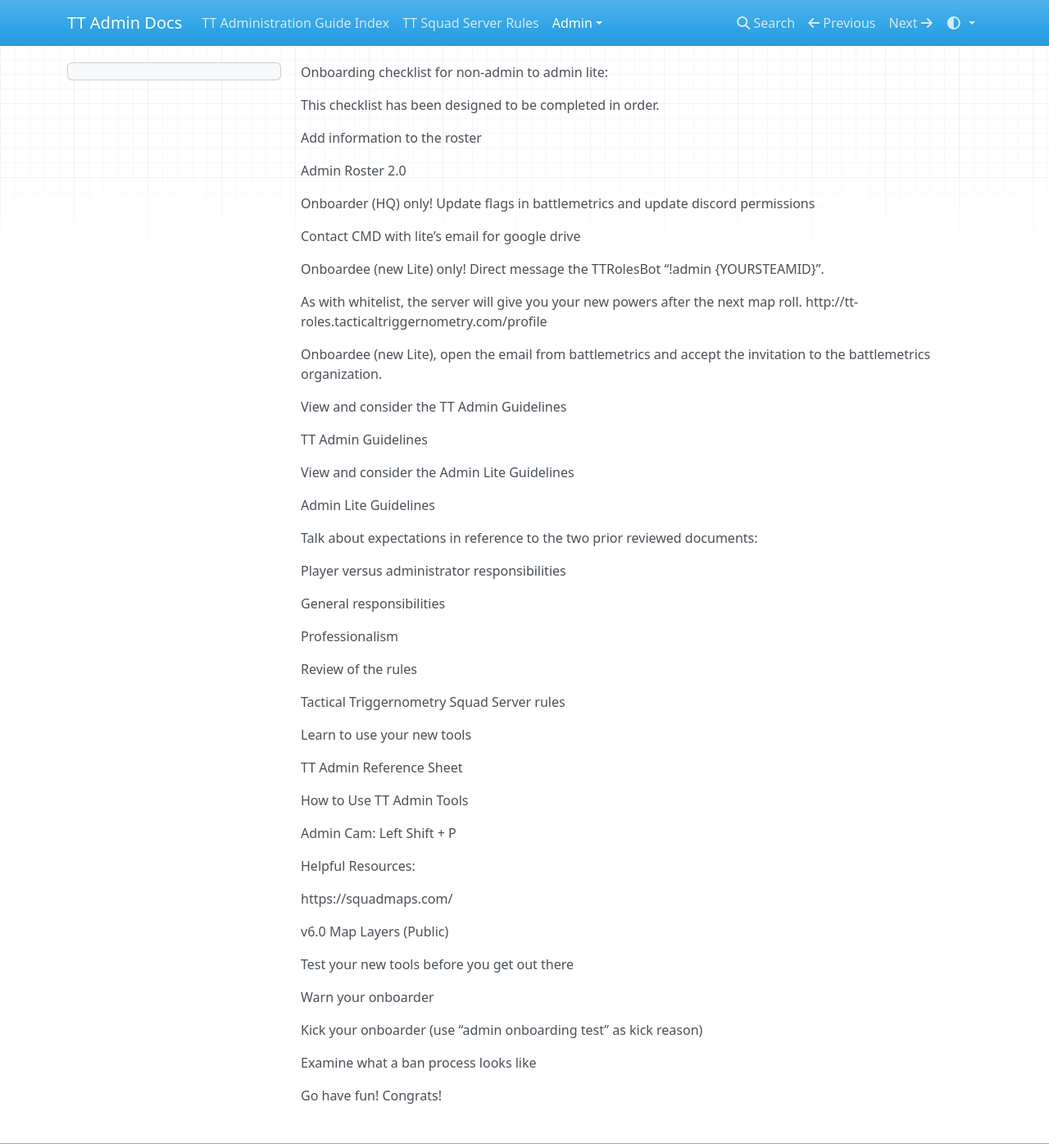
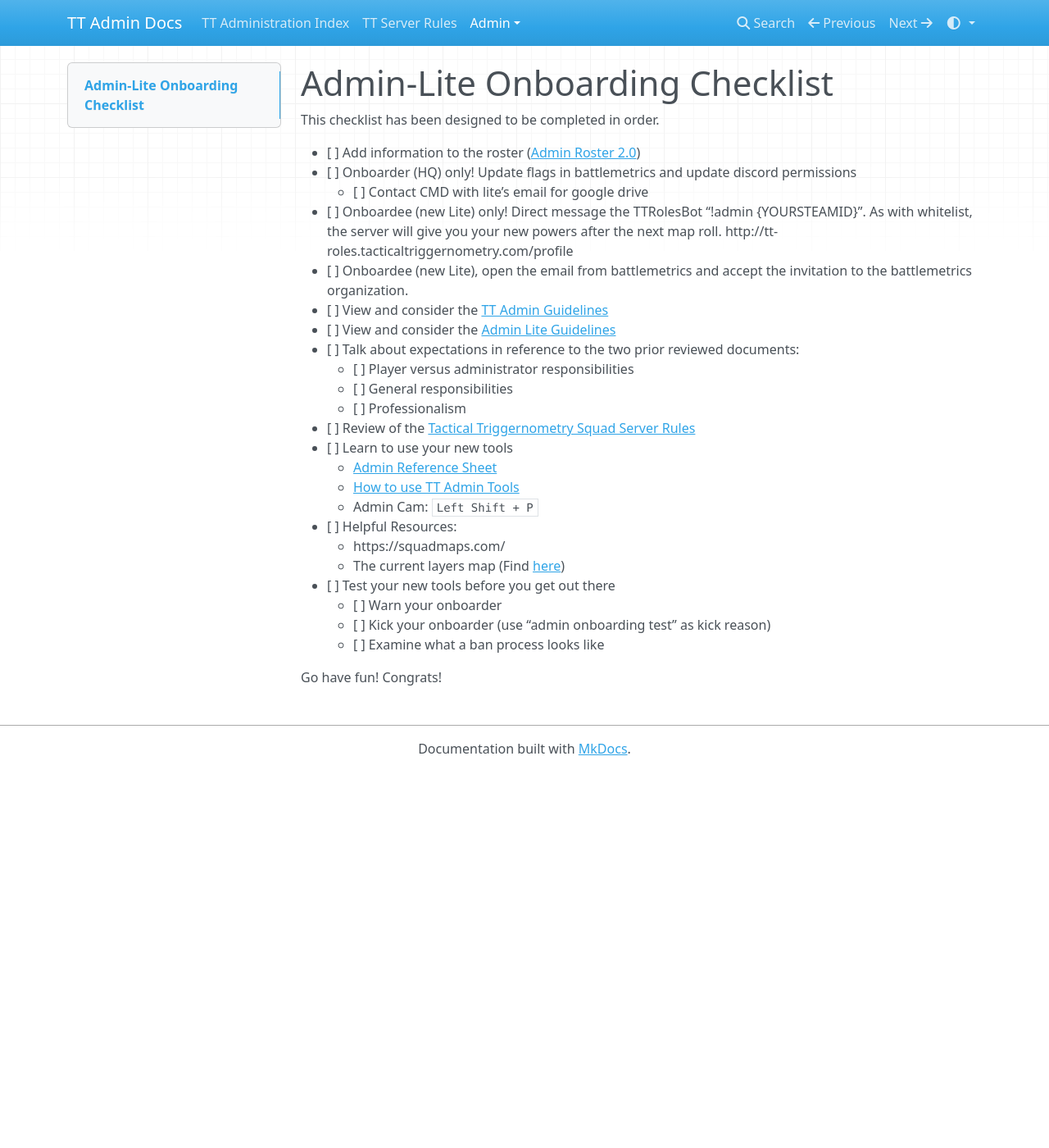
Before and after one commit to LonelyNinja/lonelyninja.github.io, an MkDocs documentation site: the page built from docs/admin/onboarding_checklist.md, in a window 1280 px wide and 1400 px high. Shown: the whole window at 82% size. Built offline with MkDocs 1.6.1, drawn with Linux system fonts in a browser that asks for light colours; nearby versions of some CDN libraries.

Commit message:
Did some formatting, finished adding the existing documents.  About to reorganize a little

```diff
--- a/docs/admin/onboarding_checklist.md
+++ b/docs/admin/onboarding_checklist.md
@@ -1,67 +1,33 @@
-Onboarding checklist for non-admin to admin lite:
-
+---
+title: Admin-Lite Onboarding Checklist
+---
+# Admin-Lite Onboarding Checklist
 
 
 This checklist has been designed to be completed in order.
 
-
-
-Add information to the roster
-
-Admin Roster 2.0
-
-Onboarder (HQ) only! Update flags in battlemetrics and update discord permissions
-
-Contact CMD with lite’s email for google drive
-
-Onboardee (new Lite) only! Direct message the TTRolesBot “!admin {YOURSTEAMID}”.
-
-As with whitelist, the server will give you your new powers after the next map roll. http://tt-roles.tacticaltriggernometry.com/profile
-
-Onboardee (new Lite), open the email from battlemetrics and accept the invitation to the battlemetrics organization.
-
-View and consider the TT Admin Guidelines
-
-TT Admin Guidelines
-
-View and consider the Admin Lite Guidelines
-
-Admin Lite Guidelines
-
-Talk about expectations in reference to the two prior reviewed documents:
-
-Player versus administrator responsibilities
-
-General responsibilities
-
-Professionalism
-
- Review of the rules
-
-Tactical Triggernometry Squad Server rules
-
- Learn to use your new tools
-
-TT Admin Reference Sheet
-
-How to Use TT  Admin Tools
-
-Admin Cam: Left Shift + P
-
-Helpful Resources:
-
-https://squadmaps.com/
-
-v6.0 Map Layers (Public)
-
- Test your new tools before you get out there
-
-Warn your onboarder
-
-Kick your onboarder (use “admin onboarding test” as kick reason)
-
-Examine what a ban process looks like
-
-
+- [ ] Add information to the roster ([Admin Roster 2.0](https://docs.google.com/spreadsheets/d/1E9sNXuz5dKnurTKuMM9iAG1WODAKzoZbjn4nen8ZlUw/edit#gid=0))
+- [ ] Onboarder (HQ) only! Update flags in battlemetrics and update discord permissions
+    - [ ] Contact CMD with lite’s email for google drive
+- [ ] Onboardee (new Lite) only! Direct message the TTRolesBot “!admin {YOURSTEAMID}”.  As with whitelist, the server will give you your new powers after the next map roll. http://tt-roles.tacticaltriggernometry.com/profile
+- [ ] Onboardee (new Lite), open the email from battlemetrics and accept the invitation to the battlemetrics organization.
+- [ ] View and consider the [TT Admin Guidelines](./admin_guidelines.md)
+- [ ] View and consider the [Admin Lite Guidelines](./admin_lite_guidelines.md)
+- [ ] Talk about expectations in reference to the two prior reviewed documents:
+    - [ ] Player versus administrator responsibilities
+    - [ ] General responsibilities
+    - [ ] Professionalism
+- [ ] Review of the [Tactical Triggernometry Squad Server Rules](../server_rules.md)
+- [ ] Learn to use your new tools
+    - [Admin Reference Sheet](./admin_reference.md)
+    - [How to use TT Admin Tools](./how_to_use_tt_admin_tools.md)
+    - Admin Cam: `Left Shift + P`
+- [ ] Helpful Resources:
+    - https://squadmaps.com/
+    - The current layers map (Find [here](../index.md))
+- [ ] Test your new tools before you get out there
+    - [ ] Warn your onboarder
+    - [ ] Kick your onboarder (use “admin onboarding test” as kick reason)
+    - [ ] Examine what a ban process looks like
 
 Go have fun! Congrats!
--- a/docs/server_rules.md
+++ b/docs/server_rules.md
@@ -1,5 +1,5 @@
 ---
-title: TT Squad Server Rules
+title: TT Server Rules
 ---
 
 # Tactical Triggernometry Squad Server rules
@@ -14,7 +14,7 @@
 
 Enjoy the server? Want to skip the queue? Head over to discord to apply for whitelist!
 
-Section 1: The TacTrig Primer
+# Section 1: The TacTrig Primer
 
 At TacTrig, we do not merely have a set of rules (though, of course we have those), we have a primer. The primer is best viewed as a set of guiding principles. All our rules flow from our primer.
 
@@ -26,17 +26,17 @@
 
 Before we lay out the rules, it must be said that Discord is a requirement for appealing any admin behaviour be they kicks, bans or other actions. We require you to be mature and display a basic level of decorum and in return, we promise to treat you with respect.
 
-Section 2.1 Administration policy:
+## Section 2.1 Administration Policy
 
 Do not argue with admins in-game and heed warnings. Admin decisions in-game are final and can only be appealed via discord. In-game chat is not the place to vent disputes. Arguing with admins in-game will result in a kick. For any disputes or issues with admin actions, please post them in discord under contact HQ with a write up of the situation.
 
-Get an admin’s attention with !admin in any chat, and include the issue and any offending player names. Do not use admin ping to spam admins with useless messages.
+Get an admin’s attention with `!admin` in any chat, and include the issue and any offending player names. Do not use admin ping to spam admins with useless messages.
 
 Impersonating an admin or any TT member is prohibited.
 
 Members of clans and communities, including TT and their admins, may not use their status in these clans and communities as the sole basis for requiring other players to perform actions in game.
 
-Section 2.2 General Communication policy:
+## Section 2.2 General Communication policy:
 
 Please be respectful in all server communication. You may not spam text or voice chat (e.g. playing music when SLs are trying to coordinate in the staging phase). If you are asked to stop playing music by ANY PLAYER, that is considered a warning as the music is disrupting gameplay. Admins have the final say on what is a violation
 
@@ -46,11 +46,7 @@
 
 English is the official language of communication on our server; however, all players are welcome. We require squad leaders to have a basic level of English language fluency so that they can communicate with other squad leaders in command chat for the sake of teamwork. Within squads, any language is permitted and this is left to the discretion of the squad leader.
 
-
-
-
-
-Section 2.3 Team Balance Policy
+## Section 2.3 Team Balance Policy
 
 At TacTrig, we take team balance seriously. As such we expect our players to abide by the following policy:
 
@@ -62,9 +58,7 @@
 
 If the team balance situation is not fixed after three rounds, a team randomiser will be used. This may seem like a drastic measure, but it is necessary to ensure fair gameplay.
 
-
-
-Section 2.4 Server etiquette
+## Section 2.4 Server etiquette
 
 We do not tolerate any racist, sexist, or otherwise bigoted remarks. This applies to all behavior on the server, including, but not limited to, voice and text chat, squad names, player usernames.
 
@@ -82,11 +76,11 @@
 
 When streaming it is required to have at least a 2-minute delay and to have an auto overlay that covers the map and pertinent game info on your stream. Your ingame name must not advertise that you are streaming (twitch, youtube, ttv).
 
-Section 3: Gameplay rules
+# Section 3: Gameplay rules
 
 At Tactical Triggernometry, we take a more serious approach to gameplay. If you play on our server, you too are expected to take a serious approach to the game. To encourage teamwork and good gameplay, we enforce the following rules:
 
-Section 3.1 General
+## Section 3.1 General
 
 All squad leaders MUST HAVE A WORKING MICROPHONE, actively lead their squad, and cooperate with other squad leaders.
 
@@ -116,15 +110,11 @@
 
 Teamwork is required on our server and in our community. This means that if you are playing in a way detrimental to the team, including not communicating with the team, then you may be removed from the server.
 
-
-
-
-
-Section 3.2: Teamkilling
+## Section 3.2: Teamkilling
 
 Intentional teamkilling is strictly prohibited. Retaliatory teamkilling is prohibited. If a player is trolling, or teamkilling, contact an admin. You should acknowledge and apologize for teamkills in all chat. Not acknowledging teamkills may result in admin action against you.
 
-Section 3.3: Asset waste
+## Section 3.3: Asset waste
 
 Intentionally and maliciously wasting assets is strictly prohibited. We do not consider simply making bad decisions with assets such as tanks and helicopters as asset waste.
 
@@ -140,7 +130,7 @@
 
 Digging down friendly FOBs/HABs maliciously or destroying friendly vehicles without a valid reason is also prohibited. There are exceptions; For example, it is appropriate to dig down friendly FOBs in certain situations or to destroy unrecoverable abandoned vehicles. In general, such actions are only allowed when ordered by a squad leader and must not be performed with malicious intent.
 
- Section 3.4: Squad roles/composition
+## Section 3.4: Squad roles/composition
 
 We do not want squads whose squad leaders are busy operating vehicles or free kitting while the remaining members wander the map.
 
@@ -206,9 +178,7 @@
 
 Maliciously ruining the gameplay for the other team is unacceptable.
 
-
-
-Section 4: Seeding rules
+# Section 4: Seeding rules
 
 Seeding is when the server is getting filled up from 0 players and lasts until the admin calls the game LIVE. During the seeding period, the following rules apply:
 
@@ -224,6 +194,6 @@
 
 The server will be called LIVE only by an admin or a moderator when appropriate, not by player count. Please understand we take into consideration activity along with the numbers when determining if the server is going to be deemed LIVE or not.
 
-Concluding remarks
+# Concluding remarks
 
 Have fun and don’t be a ****! Welcome to TT!
```
Also changed, not shown: other parts of docs/server_rules.md (+9 -27 lines), docs/admin/admin_guidelines.md (added, +261 -0 lines), docs/admin/admin_lite_guidelines.md (added, +38 -0 lines), docs/admin/admin_reference.md (+13 -25 lines), docs/admin/how_to_use_tt_admin_tools.md (+4 -0 lines), docs/index.md (+7 -1 lines).
